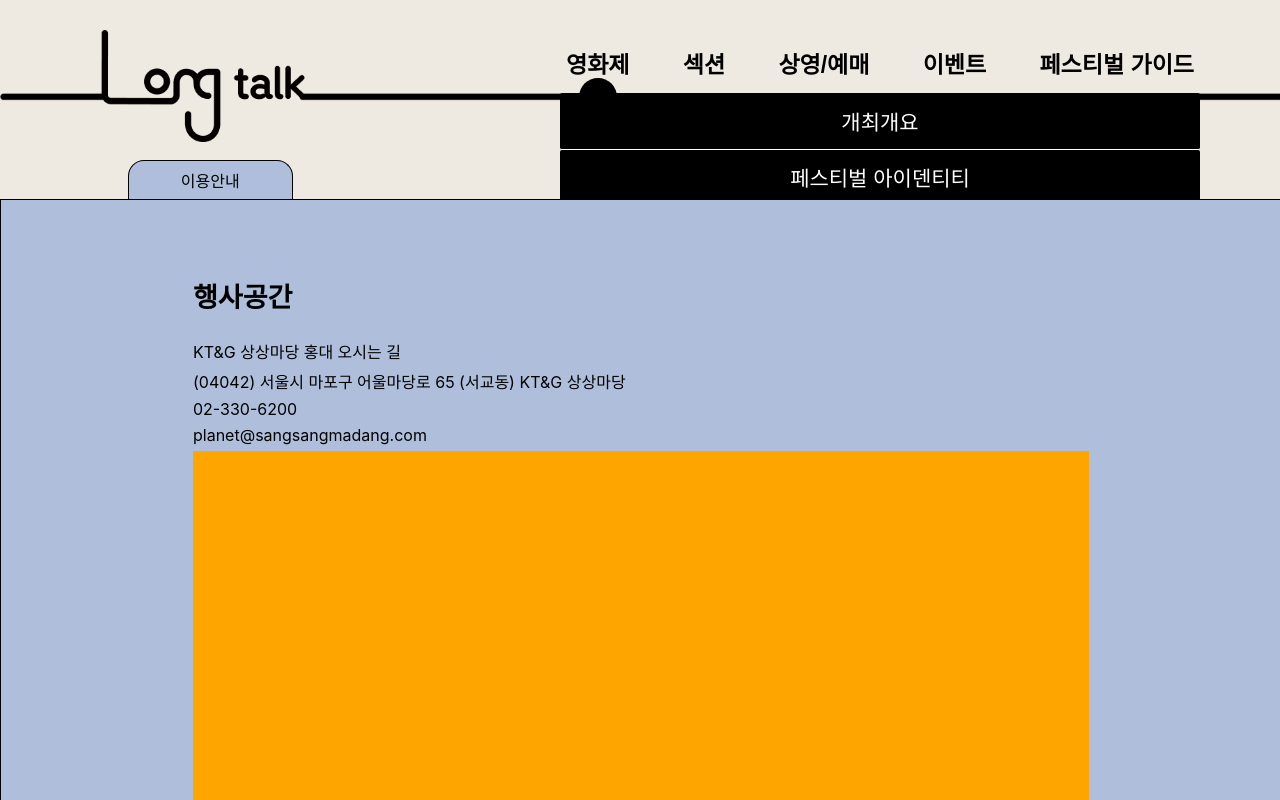
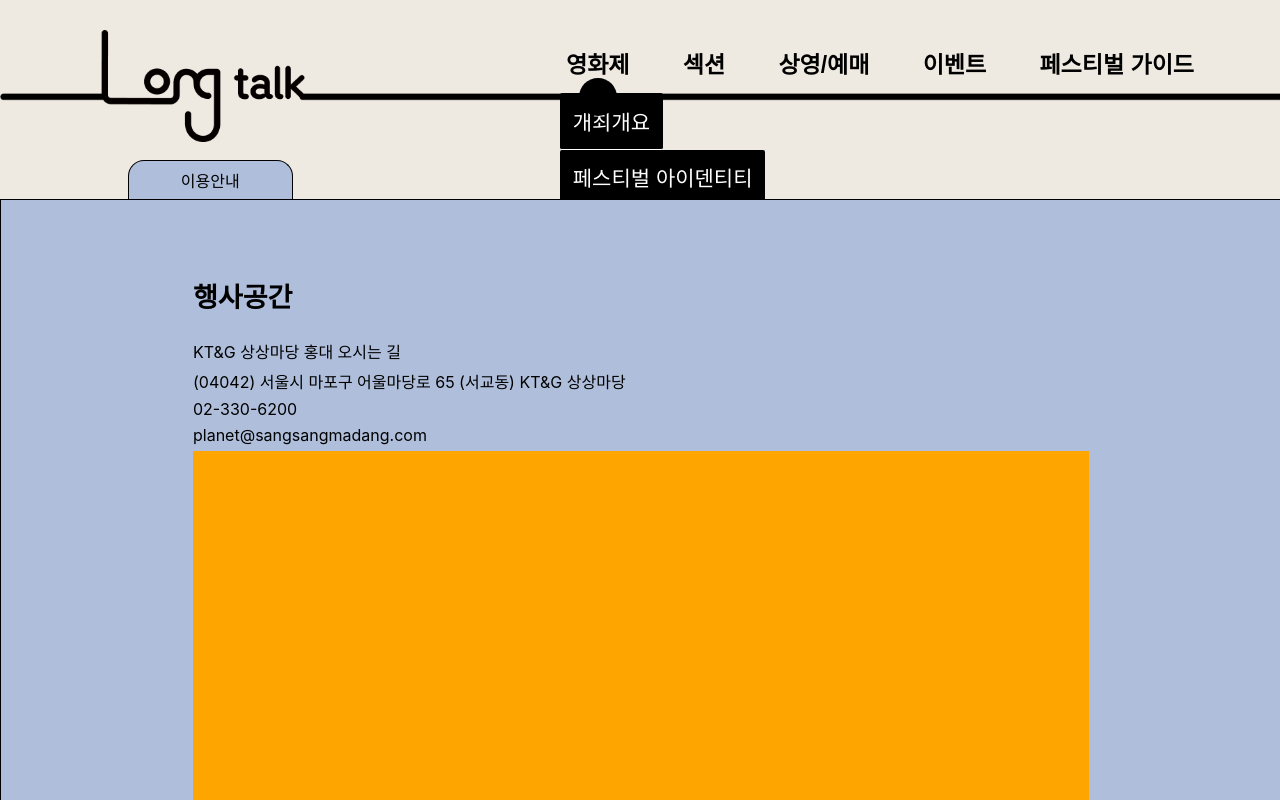
Before and after one commit to hmuri/LongTalk-FE, a React (Create React App) app in the folder longtalk/: page /guide in a window 1280 px wide. Both pictures are taken after a click on the button "영화제". Shown: the top 800 px of the page. Built offline with nearby package versions, Linux system fonts and the light colour scheme; a web font is replaced by a local one.

Commit message:
feat: 라우팅 및 alert 완성

```diff
--- a/longtalk/src/components/MobileNav.tsx
+++ b/longtalk/src/components/MobileNav.tsx
@@ -4,17 +4,61 @@ import ArrowBottom from "../assets/icon/ArrowBottom.png";
 import MenuIcon from "../assets/icon/Menu.png";
 import { useRecoilState } from "recoil";
 import { menuActive } from "../recoil";
+import { Link } from "react-router-dom";
 
 export default function MobileNav() {
   const [selectedItem, setSelectedItem] = useState<string | null>(null);
   const [menuOpen, setMenuOpen] = useRecoilState<boolean>(menuActive);
 
-  const navItems: { [key: string]: string[] } = {
-    영화제: ["개최개요", "페스티벌 아이덴티티"],
-    섹션: ["발단", "위기", "절정", "결말"],
-    "상영/예매": ["상영시간표", "예매페이지", "관람유의사항", "온라인상영"],
-    이벤트: ["행사일정표", "이벤트참여"],
-    "페스티벌 가이드": ["이용안내", "공지사항", "FAQ"],
+  const navItems: {
+    [key: string]: {
+      label: string;
+      link?: string;
+      alertMessage?: string;
+      subItems?: { label: string; link: string }[];
+    };
+  } = {
+    영화제: {
+      label: "영화제",
+      subItems: [
+        { label: "개최개요", link: "/holdinfo" },
+        { label: "페스티벌 아이덴티티", link: "/identity" },
+      ],
+    },
+    섹션: {
+      label: "섹션",
+      subItems: [
+        { label: "발단", link: "/section" },
+        { label: "위기", link: "/section" },
+        { label: "절정", link: "/section" },
+        { label: "결말", link: "/section" },
+      ],
+    },
+    "상영/예매": {
+      label: "상영/예매",
+      alertMessage: "11월 초 오픈 예정입니다.",
+    },
+    이벤트: {
+      label: "이벤트",
+      alertMessage: "11월 초 오픈 예정입니다.",
+    },
+    "페스티벌 가이드": {
+      label: "페스티벌 가이드",
+      subItems: [
+        { label: "이용안내", link: "/guide" },
+        { label: "공지사항", link: "/notice" },
+        { label: "FAQ", link: "/faq" },
+      ],
+    },
+  };
+
+  const handleMainItemClick = (mainItem: string) => {
+    const item = navItems[mainItem];
+    if (item.alertMessage) {
+      alert(item.alertMessage);
+    } else {
+      setSelectedItem(mainItem === selectedItem ? null : mainItem);
+    }
   };
 
   useEffect(() => {
@@ -43,11 +87,6 @@ export default function MobileNav() {
     console.log("close");
   };
 
-  const handleMainItemClick = (mainItem: string) => {
-    setSelectedItem((prev) => (prev === mainItem ? null : mainItem));
-    console.log(mainItem);
-  };
-
   return (
     <>
       <MenuIconBox onClick={handleMenuOpenClick} />
@@ -67,24 +106,32 @@ export default function MobileNav() {
                       backgroundColor: "black",
                       zIndex: "50",
                     }}
-                    onClick={() => handleMainItemClick(mainItem)}
                   >
-                    <HeaderBtn>{mainItem}</HeaderBtn>
+                    <HeaderBtn onClick={() => handleMainItemClick(mainItem)}>
+                      {mainItem}
+                    </HeaderBtn>
                     <ArrowBox />
                   </div>
 
                   <SubHeaderContainer active={selectedItem === mainItem}>
                     {selectedItem === mainItem && (
                       <div style={{ display: "flex", flexDirection: "column" }}>
-                        {navItems[selectedItem].map((subItem, index) => (
-                          <SubHeader
-                            key={subItem}
-                            delay={`${index * 0.2}s`}
-                            active={true}
-                          >
-                            {subItem}
-                          </SubHeader>
-                        ))}
+                        {navItems[selectedItem].subItems?.map(
+                          (subItem, index) => (
+                            <Link
+                              to={subItem.link}
+                              onClick={handleMenuCloseClick}
+                            >
+                              <SubHeader
+                                key={subItem.label}
+                                delay={`${index * 0.2}s`}
+                                active={true}
+                              >
+                                {subItem.label}
+                              </SubHeader>
+                            </Link>
+                          )
+                        )}
                       </div>
                     )}
                   </SubHeaderContainer>
--- a/longtalk/src/components/Nav.tsx
+++ b/longtalk/src/components/Nav.tsx
@@ -84,6 +84,7 @@ export default function Nav() {
             }}
           >
             {navItems[selectedItem].subItems?.map((subItem, index) => (
+              <Link to={subItem.link}>
                 <SubHeader
                   key={subItem.label}
                   active={true}
@@ -97,6 +98,7 @@ export default function Nav() {
                 >
                   {subItem.label}
                 </SubHeader>
+              </Link>
             ))}
           </div>
         )}
```
Lines whose indentation alone changed are shown as unchanged.
